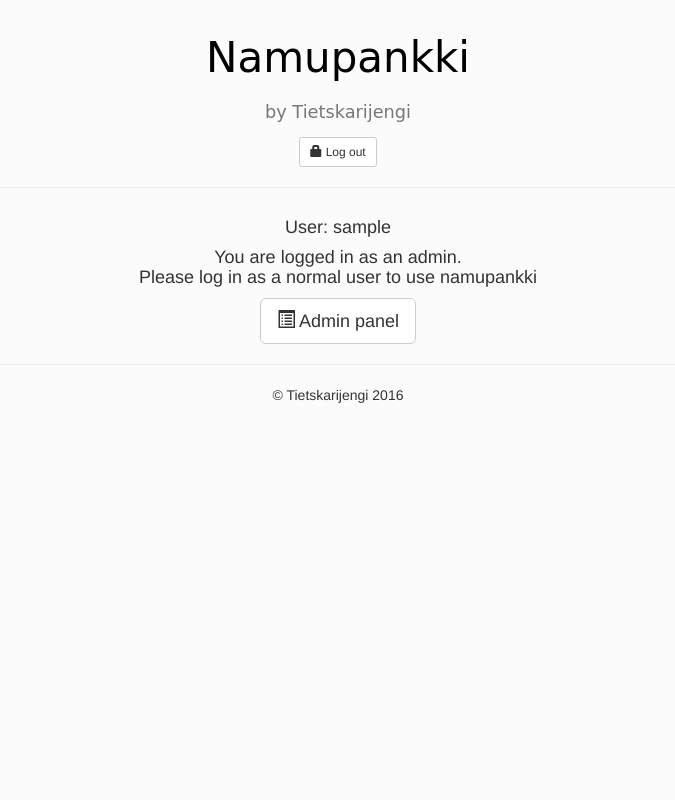
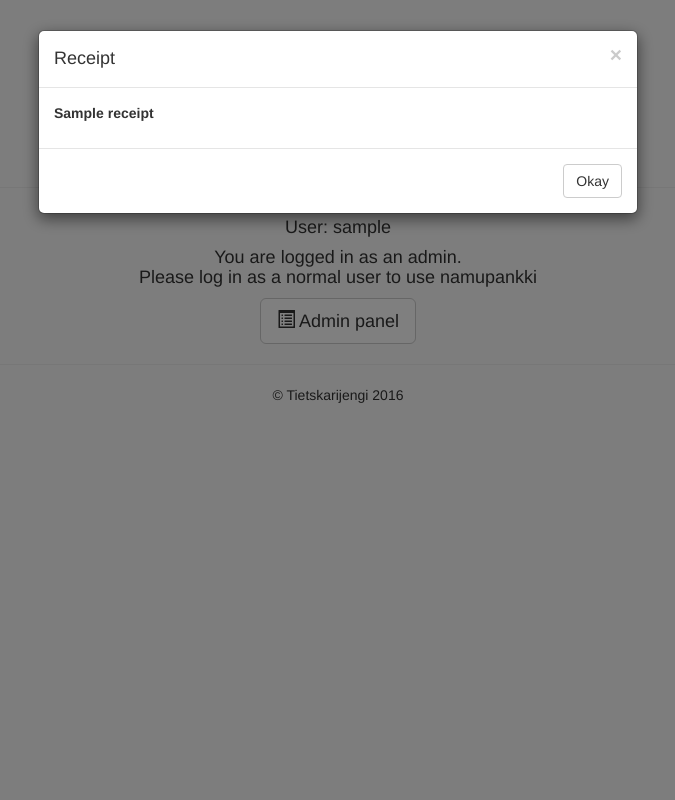
Before and after one commit to athenekilta/namubufferi, a Django app: template namubufferiapp/templates/namubufferiapp/base_home.html in a window 1280 px wide. Shown: the whole page, without its empty margins (302-977 px from the left). Run offline with Django 3.2, Linux system fonts and the light colour scheme; a user stored in the database is signed in; tables that the repository leaves empty hold one stand-in row (values such as "Sample post"); the template is opened without the code that fills it: values that come from a table or form of the project are taken from there, most other values are stand-ins (such as "Sample title", 1, 10 or a date in 2020); parts of the project's set-up code (start-up, migrations or seed data) failed here and were passed over; some libraries are stand-ins or nearby versions; some web fonts are replaced.

Commit message:
Edit purchase message to a modal

```diff
--- a/namubufferiapp/static/namubufferiapp/js/namubufferi.js
+++ b/namubufferiapp/static/namubufferiapp/js/namubufferi.js
@@ -1,4 +1,5 @@
 $( document ).ready(function (){
-        $('#search').hideseek();
-        $(".product").fitText();
-    });
+    $('#search').hideseek();
+    $(".product").fitText();
+    $('#receiptModal').modal();
+});
--- a/namubufferiapp/templates/namubufferiapp/base_home.html
+++ b/namubufferiapp/templates/namubufferiapp/base_home.html
@@ -11,6 +11,25 @@
 
 {% block content %}
 
+{% if receipt %}
+<!-- Receipt Modal -->
+<div id="receiptModal" class="modal fade" tabindex="-1" role="dialog">
+  <div class="modal-dialog">
+    <div class="modal-content">
+      <div class="modal-header">
+        <button type="button" class="close" data-dismiss="modal" aria-label="Close"><span aria-hidden="true">&times;</span></button>
+        <h4 class="modal-title">Receipt</h4>
+      </div>
+      <div class="modal-body">
+        <p><strong>{{ receipt }}</strong></p>
+      </div>
+      <div class="modal-footer">
+        <button type="button" class="btn btn-default" data-dismiss="modal">Okay</button>
+      </div>
+    </div><!-- /.modal-content -->
+  </div><!-- /.modal-dialog -->
+</div><!-- /.modal -->
+{% endif %}
 
 <!-- Transaction Modal -->
 <div class="modal fade" id="moneyModal" tabindex="-1" role="dialog" aria-labelledby="moneyModalTitle">
--- a/namubufferiapp/views.py
+++ b/namubufferiapp/views.py
@@ -45,7 +45,7 @@ def buy_view(request):
 
     product.make_sale()
 
-    context['message'] = 'You bought with ' + str(price) + 'e'
+    context['receipt'] = 'You purchased an item with ' + str(price) + 'e'
 
     return render(request, 'namubufferiapp/base_home.html', context)
 
```
